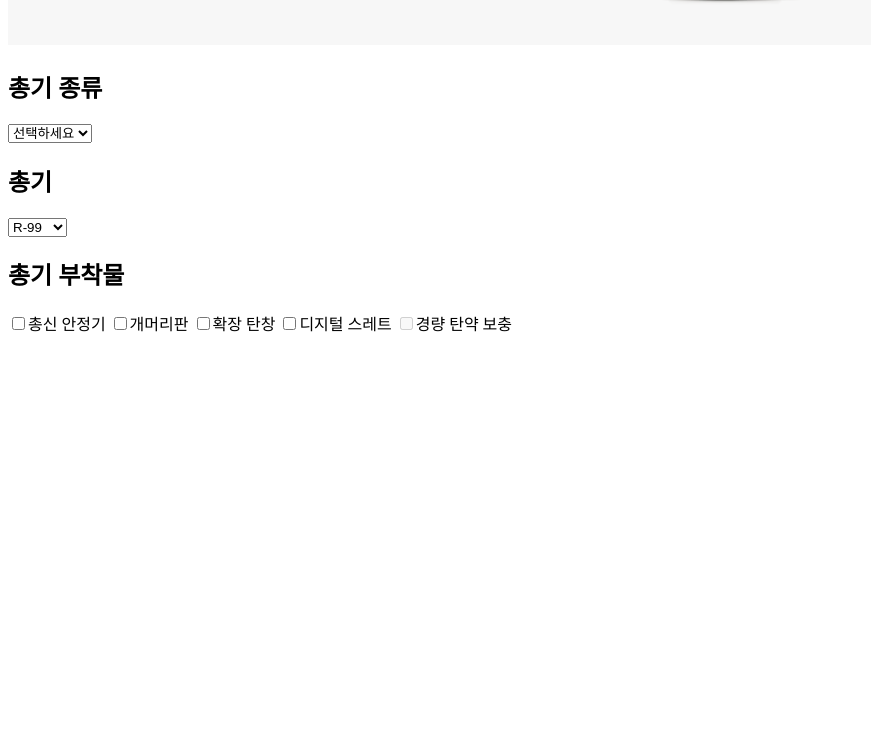
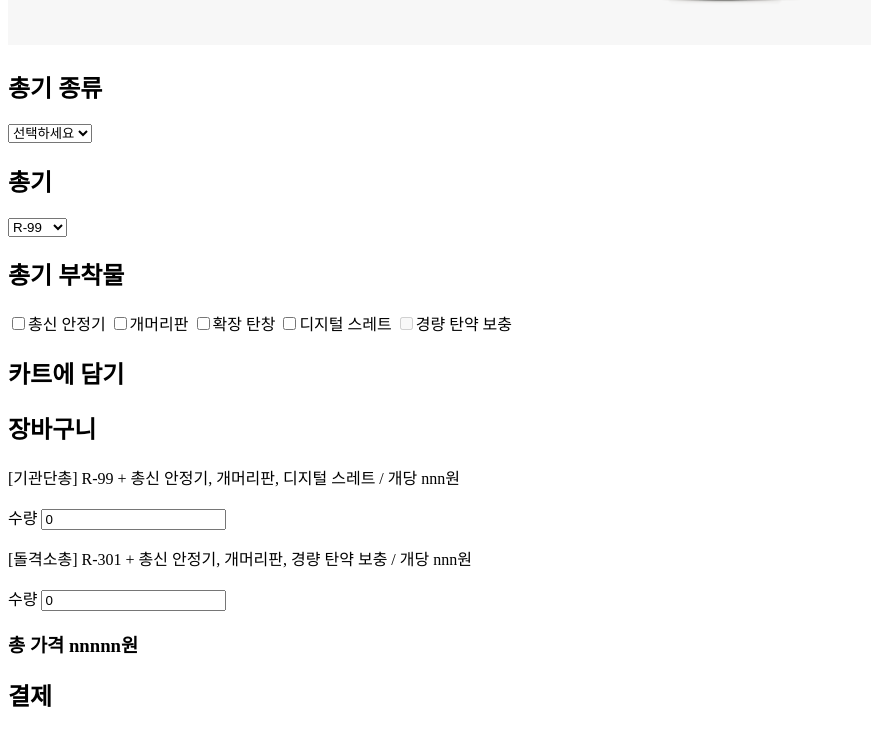
Before and after one commit to kuman514/ApexGunshop, a plain HTML site: page index.html in a window 1280 px wide. Shown: the part 1773-2505 px from the top of the page, without its empty margins (0-871 px from the left). Before the commit the page ends 2116 px from the top, so only its background shows below. Drawn offline with Linux system fonts and the light colour scheme.

Commit message:
Finishing basic structure

```diff
--- a/index.html
+++ b/index.html
@@ -40,16 +40,24 @@
                         <input type="checkbox" name="attachment" value="9" disabled="disabled">경량 탄약 보충
                     </div>
                     <div class="cartbutton">
-
+                        <h2>카트에 담기</h2>
                     </div>
                     <div class="cart">
-
+                        <h2>장바구니</h2>
+                        <div id="1" class="cartitem">
+                            <p>[기관단총] R-99 + 총신 안정기, 개머리판, 디지털 스레트 / 개당 nnn원</p>
+                            <p>수량 <input type="number" value="0"></p>
+                        </div>
+                        <div id="2" class="cartitem">
+                            <p>[돌격소총] R-301 + 총신 안정기, 개머리판, 경량 탄약 보충 / 개당 nnn원</p>
+                            <p>수량 <input type="number" value="0"></p>
+                        </div>
                     </div>
                     <div class="total">
-
+                        <h3>총 가격 nnnnn원</h3>
                     </div>
                     <div class="purchasebutton">
-
+                        <h2>결제</h2>
                     </div>
                 </div>
             </div>
```
